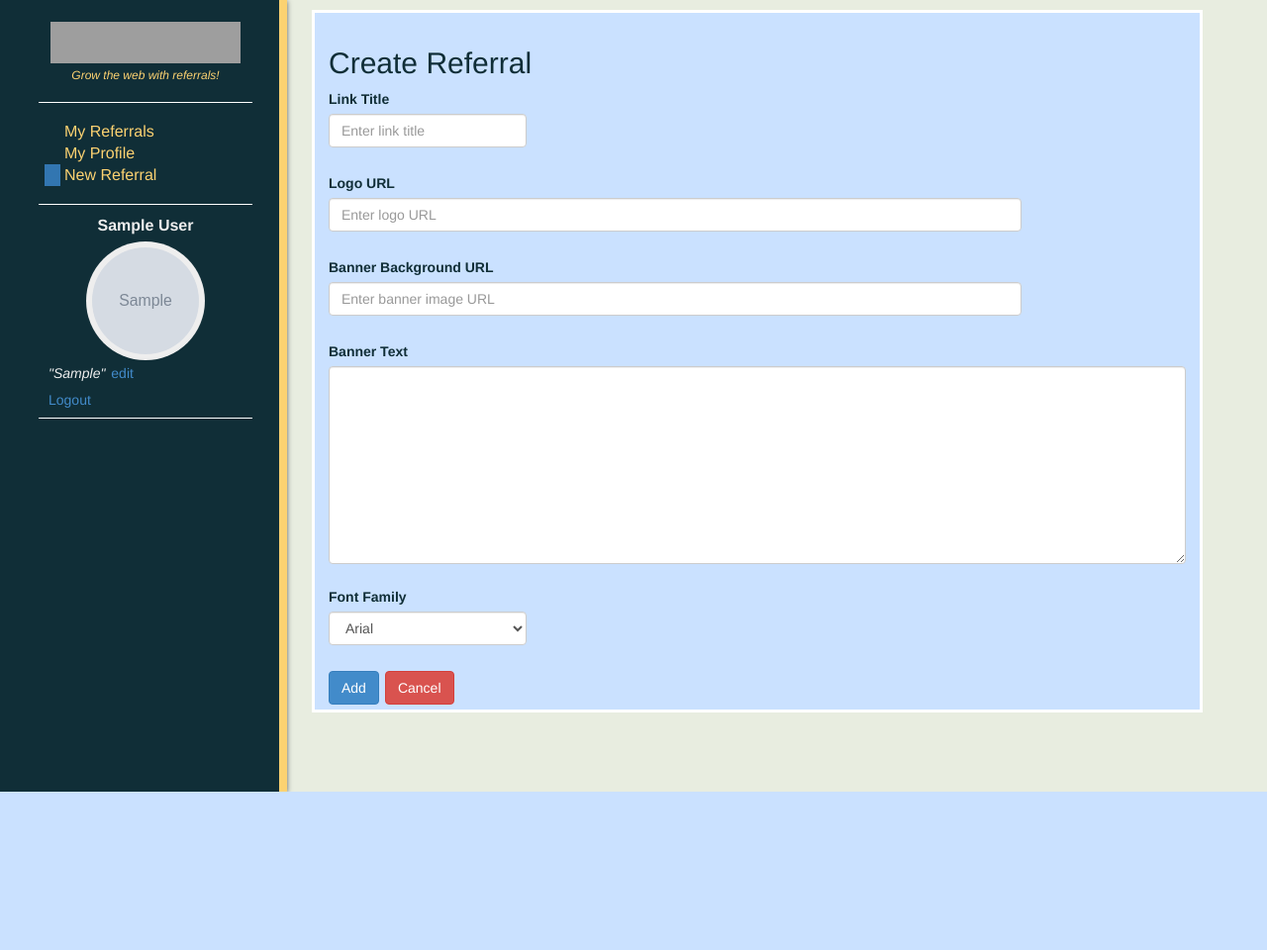
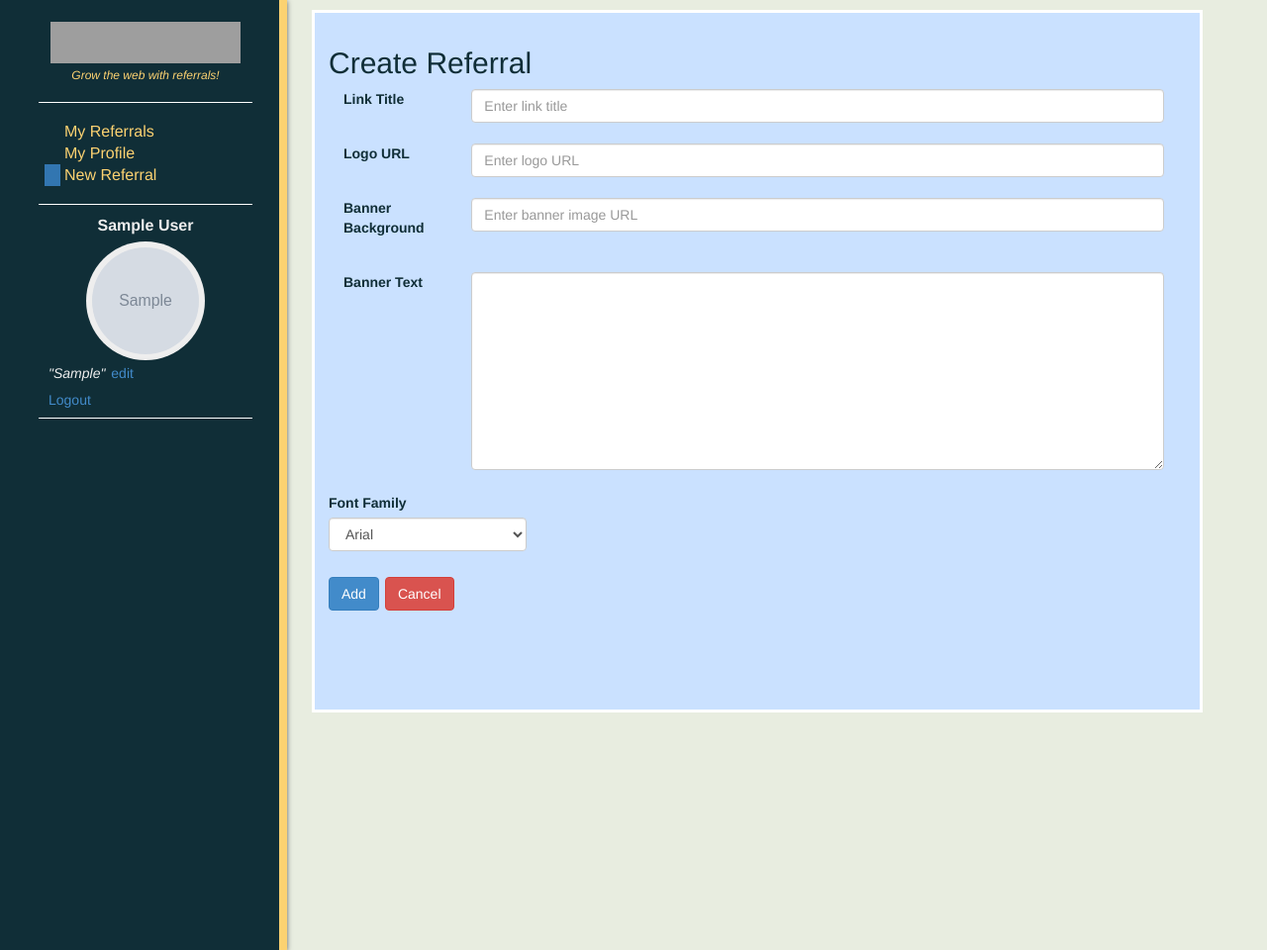
Before and after one commit to mkuchen/ambassador_app, a Django app: page /create/ in a window 1280 px wide. Shown: the whole page at 99% size. Before the commit the page ends 800 px from the top, so only its background shows below. Run offline with Django 3.2, Linux system fonts and the light colour scheme; a user stored in the database is signed in; tables that the repository leaves empty hold one stand-in row (values such as "Sample post"); grey boxes marked "Sample" are stand-in pictures; some libraries are stand-ins or nearby versions; grey boxes are pictures that could not be loaded.

```diff
--- a/ambassador_app/static/css/base.css
+++ b/ambassador_app/static/css/base.css
@@ -9,6 +9,7 @@ body {
 	margin: 0;
 	height: 100%;
 	width: 100%;
+	min-height: 960px;
 }
 
 div#wrapper-outer {
--- a/referral_center/models.py
+++ b/referral_center/models.py
@@ -5,6 +5,7 @@ import urllib
 
 class Member(models.Model):
 	user = models.OneToOneField(User)
+	display_name = models.CharField(max_length=60, default="Referral Marketing Solutions")
 	quote = models.CharField(max_length=300, default="Let's get things rolling!")
 	bio = models.TextField(default="")
 	image = models.TextField(blank=True, null=True)
--- a/referral_center/views.py
+++ b/referral_center/views.py
@@ -49,7 +49,7 @@ class OrderListJson(BaseDatatableView):
 				item.stat.num_clicks,
 				item.referral.date_submitted.strftime("%B %d, %Y"),
 				item.referral.owner.user.username,
-				'<a style="margin-right:6px" href="/edit/%s/">edit</a> <a href="/delete/%s/">delete</a>' % (item.referral.id, item.referral.id),
+				'<a style="margin-right:6px;text-decoration:underline;" href="/edit/%s/">edit</a> <a style="text-decoration:underline;" href="/delete/%s/">delete</a>' % (item.referral.id, item.referral.id),
 				"%s %s %s %s %s %s" % (item.referral.date_submitted.year, item.referral.date_submitted.month, item.referral.date_submitted.day, item.referral.date_submitted.hour, item.referral.date_submitted.minute, item.referral.date_submitted.second),
 			])
 		return json_data
@@ -114,7 +114,7 @@ class UserProfileView(JSONResponseMixin, AjaxResponseMixin, UpdateView):
 		if user.username != username:
 			raise PermissionDenied()
 
-		return render(request, self.template_name, {'member':self.get_object(), 'form':self.get_form()})
+		return render(request, self.template_name, {'member':self.get_object(), 'form':self.get_form(), 'two':'true'})
 
 	@method_decorator(login_required)
 	def post_ajax(self, request, *args, **kwargs):
--- a/templates/product/referral_create.html
+++ b/templates/product/referral_create.html
@@ -11,17 +11,25 @@
 		<h2> {% if object %}Edit{% else %}Create{% endif %} Referral </h2>
 		<form action="." method="POST">
 			{% csrf_token %}
-			<label for="id_link_title">Link Title</label><br>
-			<input id="id_link_title" maxlength="500" name="link_title" type="text" class="form-control" placeholder="Enter link title" style="width:200px;float:left" {% if object %}value="{{ object.link_title }}"{% endif %}><br><br><br>
+			<div class="form-group">
+				<label for="id_link_title" class="col-lg-2 control-label">Link Title</label>
+				<input id="id_link_title" maxlength="500" name="link_title" type="text" class="form-control" placeholder="Enter link title" style="width:700px;float:left" {% if object %}value="{{ object.link_title }}"{% endif %}><br><br>
+			</div>
 
-			<label for="id_logo_url">Logo URL</label><br>
-			<input id="id_logo_url" maxlength="1000" name="logo_url" type="text" class="form-control" placeholder="Enter logo URL" style="width:700px;float:left" {% if object %}value="{{ object.logo_url }}"{% endif %}><br><br><br>
+			<div class="form-group">
+				<label for="id_logo_url" class="col-lg-2 control-label">Logo URL</label>
+				<input id="id_logo_url" maxlength="1000" name="logo_url" type="text" class="form-control" placeholder="Enter logo URL" style="width:700px;float:left" {% if object %}value="{{ object.logo_url }}"{% endif %}><br><br>
+			</div>
 
-			<label for="id_banner_background_url">Banner Background URL</label><br>
-			<input id="id_banner_background_url" maxlength="1000" name="banner_background_url" type="text" class="form-control" placeholder="Enter banner image URL" style="width:700px;float:left" {% if object %}value="{{ object.banner_background_url }}"{% endif %}><br><br><br>
+			<div class="form-group">
+				<label for="id_banner_background_url" class="col-lg-2 control-label">Banner Background</label>
+				<input id="id_banner_background_url" maxlength="1000" name="banner_background_url" type="text" class="form-control" placeholder="Enter banner image URL" style="width:700px;float:left" {% if object %}value="{{ object.banner_background_url }}"{% endif %}><br><br><br>
+			</div>
 
-			<label for="id_banner_text">Banner Text</label><br>
-			<textarea id="id_banner_text" maxlength="1000" name="banner_text" class="form-control" style="height:200px;float:left;margin-bottom:23px">{% if object %}{{ object.banner_text }}{% endif %}</textarea><br><br><br>
+			<div class="form-group">
+				<label for="id_banner_text" class="col-lg-2 control-label">Banner Text</label>
+				<textarea id="id_banner_text" maxlength="1000" name="banner_text" class="form-control" style="height:200px;float:left;margin-bottom:23px;width:700px">{% if object %}{{ object.banner_text }}{% endif %}</textarea><br><br><br>
+			</div>
 
 			<label for="id_font_family">Font Family</label><br>
 			<select id="id_font_family" maxlength="500" name="font_family" type="select" class="form-control" placeholder="Enter link title" style="width:200px;float:left">
```
Also changed, not shown: other parts of ambassador_app/static/css/base.css (+52 -0 lines), templates/product/user_profile.html (+35 -9 lines), ambassador_app/static/img/edit-24.png (added), referral_center/migrations/0010_auto__add_field_member_display_name.py (added).
